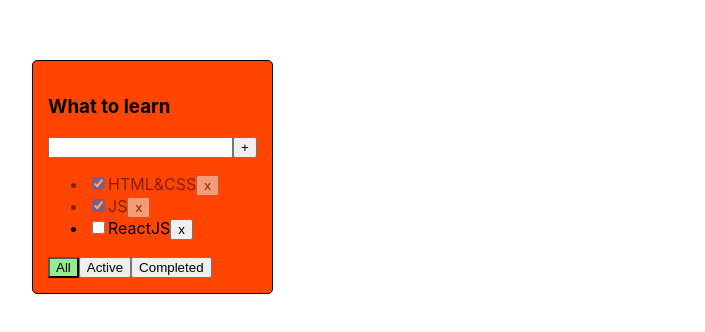
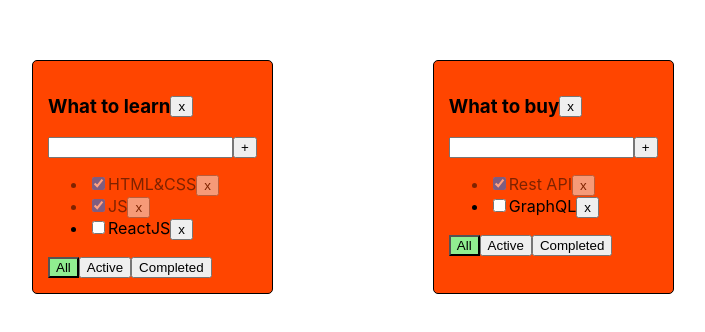
Before and after one commit to Densodim/todolist, a React (Create React App) app: page / in a window 1280 px wide. Shown: the top 332 px of the page, without its empty margins (28-733 px from the left). Built offline with nearby package versions, Linux system fonts and the light colour scheme.

Commit message:
add week - 5

```diff
--- a/src/App.css
+++ b/src/App.css
@@ -24,3 +24,7 @@
 .is-done {
   opacity: 0.5;
 }
+.todolist-title-container {
+  display: flex;
+  align-items: center;
+}
--- a/src/App.tsx
+++ b/src/App.tsx
@@ -6,69 +6,119 @@ import {v1} from 'uuid'
 
 export type FilterValuesType = 'all' | 'active' | 'completed'
 
+type TodolistType = {
+    id: string
+    title: string
+    filter: FilterValuesType
+}
+
+export type TaskStateType = {
+    [key:string]:TaskType[]
+}
+
 function App() {
+    let todolistID1 = v1();
+    let todolistID2 = v1();
+
+    let todolistInitialState: TodolistType[] = [
+        {
+            id: todolistID1,
+            title: 'What to learn',
+            filter: 'all',
+        },
+        {
+            id: todolistID2,
+            title: 'What to buy',
+            filter: 'all',
+        }
+    ]
+
+    let [todolist, setTodolist] = useState<TodolistType[]>(todolistInitialState);
 
     // global state
-    let task1: Array<TaskType> = [
-        {id: v1(), title: 'HTML&CSS', isDane: true},
-        {id: v1(), title: 'JS', isDane: true},
-        {id: v1(), title: 'ReactJS', isDane: false},
-    ];
 
-    let [task, setTask] = useState<TaskType[]>(task1);
-    const [filter, setFilter] = useState<FilterValuesType>('all');
+    let [tasks, setTasks] = useState<TaskStateType>({
+        [todolistID1]: [
+            {id: v1(), title: 'HTML&CSS', isDane: true},
+            {id: v1(), title: 'JS', isDane: true},
+            {id: v1(), title: 'ReactJS', isDane: false},
+        ],
+        [todolistID2]: [
+            {id: v1(), title: 'Rest API', isDane: true},
+            {id: v1(), title: 'GraphQL', isDane: false},
+        ]
+    });
 
-    let taskForTodolist: Array<TaskType> = task;
+    const removeTask = (taskId: string, todolistId: string) => {
+        const todolistTasks = tasks[todolistId]; // 1. Найдем таски для тудулиста, в котором будет происходить удаление
+        const filteredTask = todolistTasks.filter(task => task.id !== taskId);  // 2. Удалим таску по которой кликнули
+        tasks[todolistId] = filteredTask; // 3. Перезапишем массив тасок на новый (отфильтрованный) массив
+        setTasks({...tasks, filteredTask});
 
-    switch (filter) {
-        case 'active':
-            taskForTodolist = taskForTodolist.filter(task => !task.isDane);
-            break;
-        case 'completed':
-            taskForTodolist = taskForTodolist.filter(task => task.isDane);
-            break;
-    }
-
-    const removeTask = (taskId: string) => {
-        const filteredTask = task.filter((task) => task.id !== taskId);
-        setTask(filteredTask);
 
     }
-    const changeFilter = (filter: FilterValuesType) => {
-        setFilter(filter);
+    const changeFilter = (filter: FilterValuesType, todolistId: string) => {
+        const newTodolist = todolist.map(t1 => {
+            return t1.id === todolistId ? {...t1, filter} : t1
+        })
+        setTodolist(newTodolist)
+
+        // setTodolist(todolist.map(t1 => (t1.id === todolistId ? {...t1, filter}: t1))) // второй вариант более короткий
     }
-    const addTask = (title: string) => {
-        const newTask = {
+    const addTask = (title: string, todolistId: string) => {
+        const newTask = { // 1. Создадим новую таску
             id: v1(),
             title,
-            isDane: true,
+            isDane: false,
         }
-        const newTasks = [newTask, ...task];
-        setTask(newTasks);
+        const todolistTask = tasks[todolistId]; // 2. Найдем массив тасок для тудулиста, в который будем добавлять новую таску
+        tasks[todolistId] = [newTask, ...todolistTask] // 3. Перезапишем массив тасок на новый массив, добавив в начало новую таску
+        setTasks({...tasks}); // 4. Засетаем в state копию объекта, чтобы React отреагировал перерисовкой
     }
-    const changeTaskStatus = (taskId: string, taskStatus: boolean) => {
-        // const tasks: TaskType | undefined = task.find(task => task.id === taskId);
-        // if (tasks) {
-        //     tasks.isDane = taskStatus
-        //     setTask([...task])
-        // }
-        const newState = task.map(t => (t.id === taskId ? {...t, isDane: taskStatus} : t));
-        setTask(newState);
+    const changeTaskStatus = (taskId: string, taskStatus: boolean, todolistId: string) => {
+        const todolistTasks = tasks[todolistId];  // 1. Найдем таски для тудулиста, в котором будет происходить изменение
+        const newState = todolistTasks.map(t => (t.id === taskId ? {...t, isDane: taskStatus} : t));  // 2. Пробежимся по таскам и изменим статус таски по которой нажали
+        tasks[todolistId] = newState; // 3. Перезапишем массив тасок на новый массив, с уже измененным статусом у таски
+        setTasks({...tasks}); // 4. Засетаем в state копию объекта, чтобы React отреагировал перерисовкой
+    }
+    const removeTodolist = (todolistId: string) => {
+        const newTodolist = todolist.filter(t1 => t1.id !== todolistId)
+        setTodolist(newTodolist);
+        delete tasks[todolistId];
     }
 
 
     return (
         <div className="App">
 
-            <Todolist title='What to learn'
-                      task={taskForTodolist}
-                      removeTask={removeTask}
-                      changeFilter={changeFilter}
-                      addTask={addTask}
-                      changeTaskStatus={changeTaskStatus}
-                      filter={filter}
-            />
+            {todolist.map(t1 => {
+                const allTodoListTasks = tasks[t1.id]
+                let taskForTodolist = allTodoListTasks;
 
+                switch (t1.filter) {
+                    case 'active':
+                        taskForTodolist = taskForTodolist.filter(task => !task.isDane);
+                        break;
+                    case 'completed':
+                        taskForTodolist = taskForTodolist.filter(task => task.isDane);
+                        break;
+                }
+                return (
+                    <Todolist
+                        key={t1.id}
+                        title={t1.title}
+                        task={taskForTodolist}
+                        removeTask={removeTask}
+                        changeFilter={changeFilter}
+                        todolistId={t1.id}
+                        addTask={addTask}
+                        changeTaskStatus={changeTaskStatus}
+                        filter={t1.filter}
+                        removeTodolist={removeTodolist}
+                    />
+
+            )
+            })}
         </div>
     );
 }
--- a/src/component/Todolist.tsx
+++ b/src/component/Todolist.tsx
@@ -5,11 +5,13 @@ import {FilterValuesType} from "../App";
 type TodolistType = {
     title: string
     task: Array<TaskType>
-    removeTask: (taskId: string) => void
-    changeFilter: (filter: FilterValuesType) => void
-    addTask: (title: string) => void
-    changeTaskStatus: (taskId: string, taskStatus: boolean) => void
+    removeTask: (taskId: string, todolistId: string) => void
+    changeFilter: (filter: FilterValuesType, todolistId: string) => void
+    addTask: (title: string, todolistId: string) => void
+    changeTaskStatus: (taskId: string, taskStatus: boolean, todolistId: string) => void
     filter: string
+    todolistId: string
+    removeTodolist: (todolistId: string) => void
 }
 
 export type TaskType = {
@@ -19,7 +21,17 @@ export type TaskType = {
 }
 
 
-export const Todolist = ({title, task, removeTask, changeFilter, addTask, changeTaskStatus, filter}: TodolistType) => {
+export const Todolist = ({
+                             title,
+                             task,
+                             removeTask,
+                             changeFilter,
+                             addTask,
+                             changeTaskStatus,
+                             filter,
+                             todolistId,
+                             removeTodolist
+                         }: TodolistType) => {
 
     // const inputRef = useRef<HTMLInputElement>(null);
 
@@ -28,7 +40,7 @@ export const Todolist = ({title, task, removeTask, changeFilter, addTask, change
 
     const handleAddTask = () => {
         if (taskTitle.trim() !== '') {
-            addTask(taskTitle.trim())
+            addTask(taskTitle.trim(), todolistId)
             setTaskTitle('')
         } else {
             setError('Title cannot be empty')
@@ -44,24 +56,25 @@ export const Todolist = ({title, task, removeTask, changeFilter, addTask, change
         }
     }
     const handleFilterTasksChange = (filter: FilterValuesType) => {
-        changeFilter(filter);
+        changeFilter(filter, todolistId);
     }
-
-    // const isAddTaskButtonDisabled = !Boolean(taskTitle.trim()) || taskTitle.length > 25;
+    const handlerRemoveTodolist = () => {
+        removeTodolist(todolistId);
+    }
 
     const userTaskTitleLengthWarning = taskTitle.length > 15 && <div>message exceeds 15 characters</div>;
     const userTaskEmptyTitleError = error && <div className={'error-message'}>{error}</div>
 
 
-    const taskElement: Array<JSX.Element> | JSX.Element =
+    const taskElement =
         task.length !== 0 ?
             task.map(task => {
                 const handleRemoveTask = () => {
-                    removeTask(task.id);
+                    removeTask(task.id, todolistId);
                 }
                 const handlerChangeTaskStatus = (event: ChangeEvent<HTMLInputElement>) => {
                     const newTaskStatus = event.currentTarget.checked;
-                    changeTaskStatus(task.id, newTaskStatus);
+                    changeTaskStatus(task.id, newTaskStatus, todolistId);
                 }
                 return (
                     <li key={task.id} className={task.isDane ? 'is-done' : ''}>
@@ -85,7 +98,10 @@ export const Todolist = ({title, task, removeTask, changeFilter, addTask, change
         <>
             <div className="App">
                 <div className='todolist'>
-                    <h3>{title}</h3>
+                    <div className={'todolist-title-container'}>
+                        <h3>{title}</h3>
+                        <Button title={'x'} onClick={handlerRemoveTodolist}/>
+                    </div>
                     <div>
                         <input value={taskTitle}
                                onChange={handleChangeTaskTitle}
```
